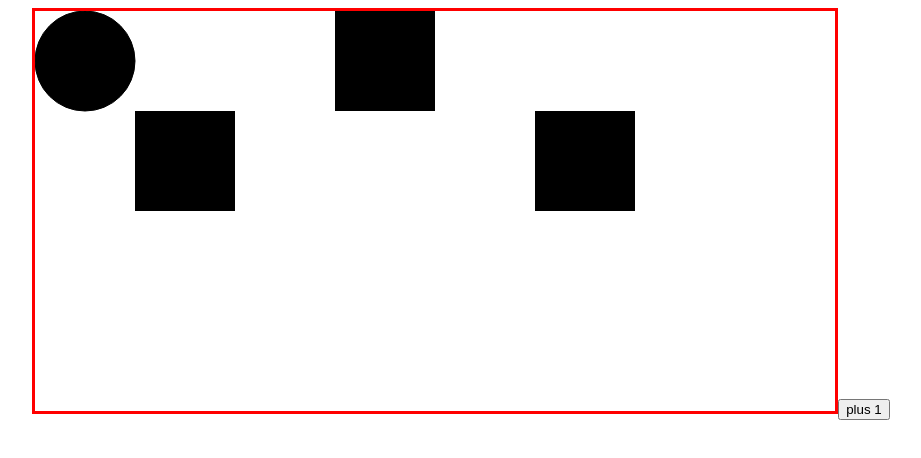
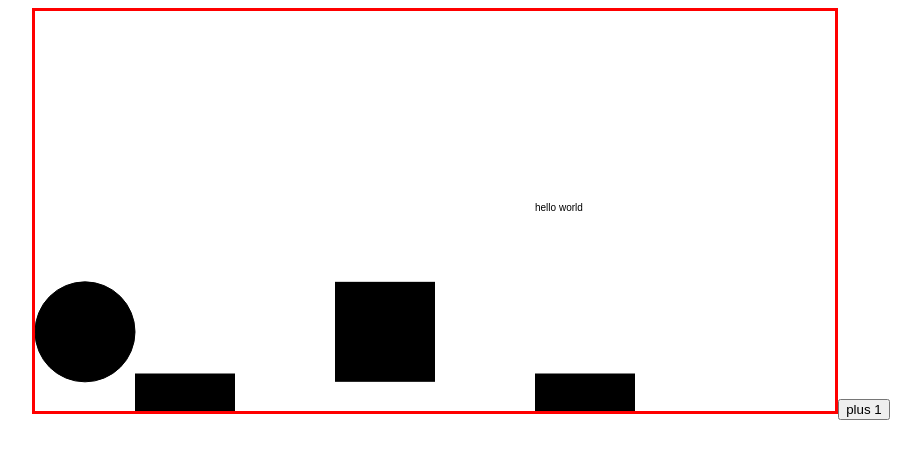
Before and after one commit to VladADragos/visualization, a React (Create React App) app: page / in a window 1280 px wide. Shown: the top 458 px of the page, without its empty margins (179-1100 px from the left). Built offline with nearby package versions, Linux system fonts and the light colour scheme.

Commit message:
added utils and animation prop to canvas

```diff
--- a/src/App.tsx
+++ b/src/App.tsx
@@ -2,26 +2,42 @@ import React from "react";
 import "./App.css";
 import Canvas from "./canvas/Canvas";
 import { CShape, CRect, CCircle } from "./shapes/Shapes";
+import { forEach, create2DArray } from "./utils/utils";
 
 const App = (): JSX.Element => {
+  const width: number = 800,
+    height: number = 400;
+
   const t = new CRect(100, 100, 100, 100);
-
   const t2 = new CRect(500, 100, 100, 100);
-
   const t3 = new CRect(300, 0, 100, 100);
   const c = new CCircle(0, 0, 50);
 
-  const test: CShape[] = [t, t2, t3, c];
+  const shapes: CShape[] = [t, t2, t3, c];
   function inc() {
-    for (const shape of test) {
+    forEach(shapes, (shape) => {
       shape.origin.x += 10;
-    }
+    });
   }
+
+  function move(step: number) {
+    forEach(shapes, (shape) => {
+      shape.origin.y += step / 4;
+      if (shape.origin.y > 400) {
+        shape.origin.y = 0;
+      }
+    });
+  }
+
+  const test = create2DArray(2, 2, () => 100);
+
+  console.log(test);
+
   console.log("app rendered");
   return (
     <div className="App">
-      <Canvas width={800} height={400} data={test} />
-      <button onClick={inc}>plus 1</button>
+      <Canvas width={width} height={height} data={shapes} animation={move} />
+      <button onClick={() => { console.log(test); }}>plus 1</button>
     </div>
   );
 };
--- a/src/canvas/Canvas.tsx
+++ b/src/canvas/Canvas.tsx
@@ -5,6 +5,7 @@ interface canvasProps {
   height: number;
   data: IDrawable[];
   debug?: boolean;
+  animation?: (step: number) => void;
 }
 
 const Canvas = ({
@@ -12,13 +13,13 @@ const Canvas = ({
   height,
   data,
   debug = false,
+  animation: move,
 }: canvasProps): JSX.Element => {
   if (debug) console.log("canvas mounted");
   const canvasRef: React.MutableRefObject<Nullable<HTMLCanvasElement>> = useRef(
     null
   );
   const rendererRef: React.MutableRefObject<Nullable<Renderer>> = useRef(null);
-
   let prevStep: number = 0;
   function draw(step: number) {
     if (debug) console.log("fps " + (step - prevStep));
@@ -26,7 +27,9 @@ const Canvas = ({
 
     renderer?.clear(width, height);
     renderer?.drawText("hello world");
-
+    if (move !== undefined) {
+      move(step - prevStep);
+    }
     renderer?.drawAll(data);
 
     prevStep = step;
--- a/src/canvas/Renderer.ts
+++ b/src/canvas/Renderer.ts
@@ -66,28 +66,4 @@ export default class Renderer {
     this.renderContext.fill();
   }
 
-  drawTetrisPiece(offsetX: number = 0, offsetY: number = 0) {
-    const size: number = 40;
-    console.log("tetris");
-
-    const rect: IRect = {
-      origin: { x: offsetX, y: offsetY + this.offset },
-      width: size,
-      height: size * 3,
-    };
-    this.drawRect(rect);
-
-    const rect2: IRect = {
-      origin: { x: size + offsetX, y: size + this.offset + offsetY },
-      width: size,
-      height: size,
-    };
-
-    this.drawRect(rect2);
-    if (2 * size + this.offset < 400) {
-      this.offset += 1;
-    } else {
-      this.offset = 0;
-    }
-  }
 }
--- /dev/null
+++ b/src/utils/utils.ts
@@ -0,0 +1,31 @@
+
+function forEach<T>(array: T[], fn: (arg: T) => void): void {
+    for (let i = 0; i < array.length; i++) {
+        fn(array[i]);
+    }
+}
+
+function forEachSetToFn<T>(array: T[], fn: () => T) {
+    for (let i = 0; i < array.length; i++) {
+        array[i] = fn();
+    }
+}
+
+function initializeWith<T>(length: number, fn: () => T): T[] {
+    const array: T[] = new Array(length);
+    forEachSetToFn<T>(array, fn);
+    return array;
+}
+
+function create2DArray<T>(width: number, height: number, initializer: () => T): T[][] {
+    let array: any[] = new Array(height);
+
+    for (let i = 0; i < height; i++) {
+        array[i] = initializeWith(width, initializer);
+    }
+
+    return array as T[][];
+}
+
+
+export { forEach, create2DArray };
```
